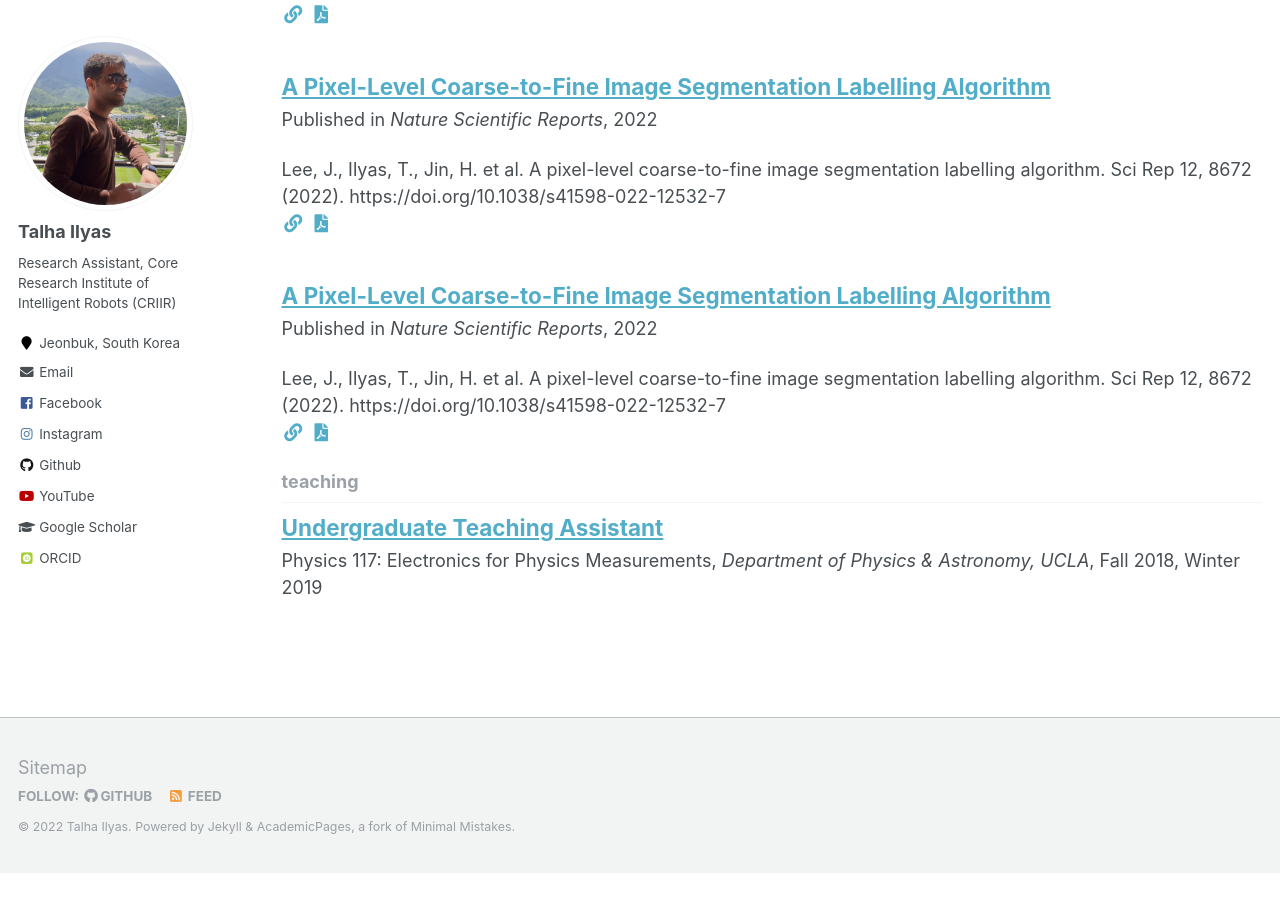
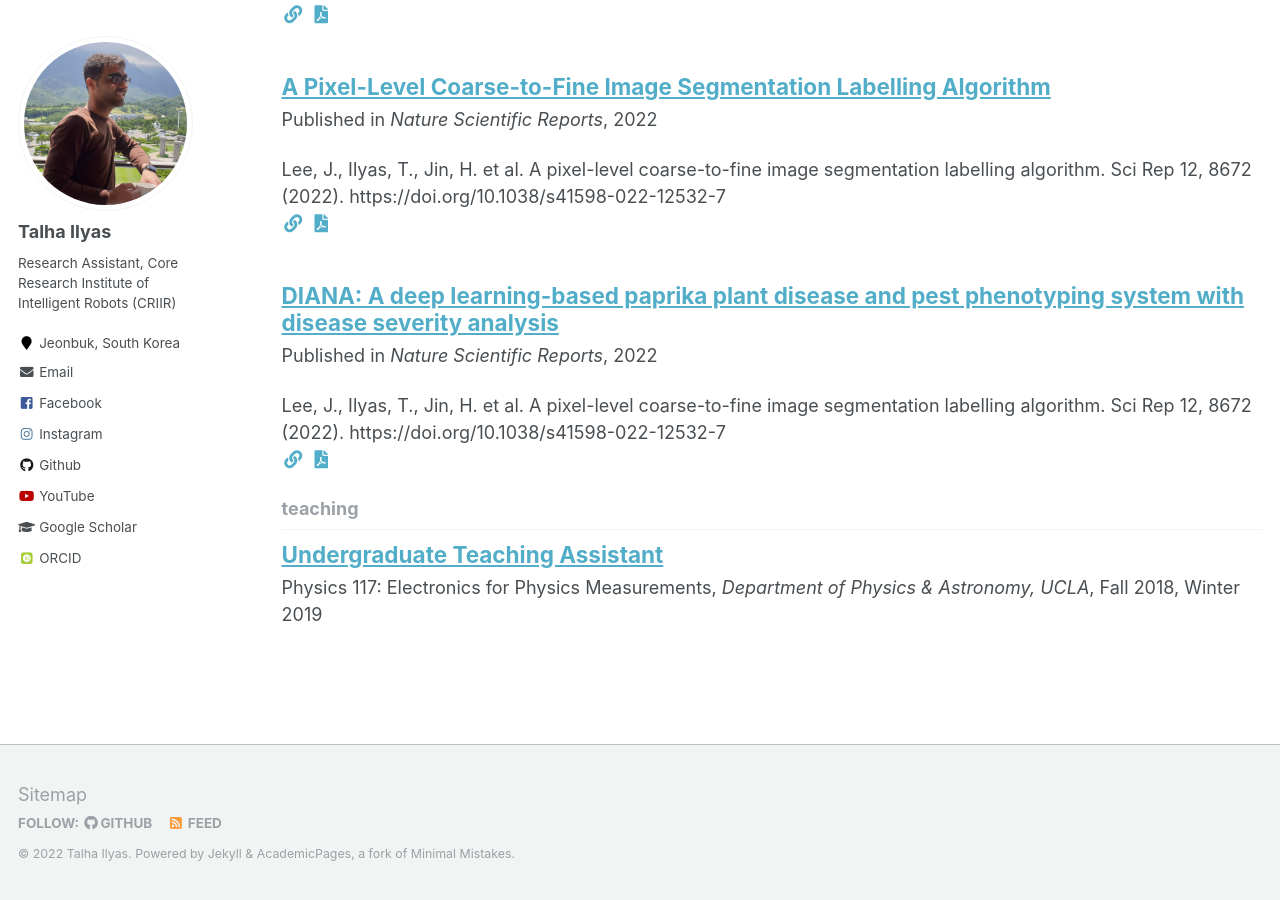
Before and after one commit to Mr-TalhaIlyas/Mr-TalhaIlyas.github.io, a Jekyll site: the page built from _pages/collection-archive.html, in a window 1280 px wide and 900 px high, scrolled down 2909 px. Built offline with Jekyll 4.4.1, drawn with Linux system fonts in a browser that asks for light colours; some web fonts are replaced; before the commit the page ends 3782 px from its top, so only the background shows below that.

Commit message:
Update 2022-10-15-diana.md

```diff
--- a/_publications/2022-10-15-diana.md
+++ b/_publications/2022-10-15-diana.md
@@ -1,13 +1,13 @@
 ---
-title: "A Pixel-Level Coarse-to-Fine Image Segmentation Labelling Algorithm"
+title: "DIANA: A deep learning-based paprika plant disease and pest phenotyping system with disease severity analysis"
 collection: publications
 permalink: /publication/2022-05-15-cfs
-excerpt: "A novel method for efficiently creating pixel-level fine segmentation labelling that significantly reduces the amount of necessary human labor."
+excerpt: "By taking a single image as input, our algorithm is able to generate detailed descriptive phrases (user-defined) that display the location, severity stage, and visual attributes of all the abnormalities that are present in the image."
 date: 2022-03-9
 venue: 'Nature Scientific Reports'
 imageurl: '/images/publications/cfs.png'
 paperurl: '/files/cfs.pdf'
-link: 'https://www.nature.com/articles/s41598-022-12532-7'
+link: 'https://www.frontiersin.org/articles/10.3389/fpls.2022.983625/full'
 citation: 'Lee, J., Ilyas, T., Jin, H. et al. A pixel-level coarse-to-fine image segmentation labelling algorithm. Sci Rep 12, 8672 (2022). https://doi.org/10.1038/s41598-022-12532-7'
 ---
 
```
